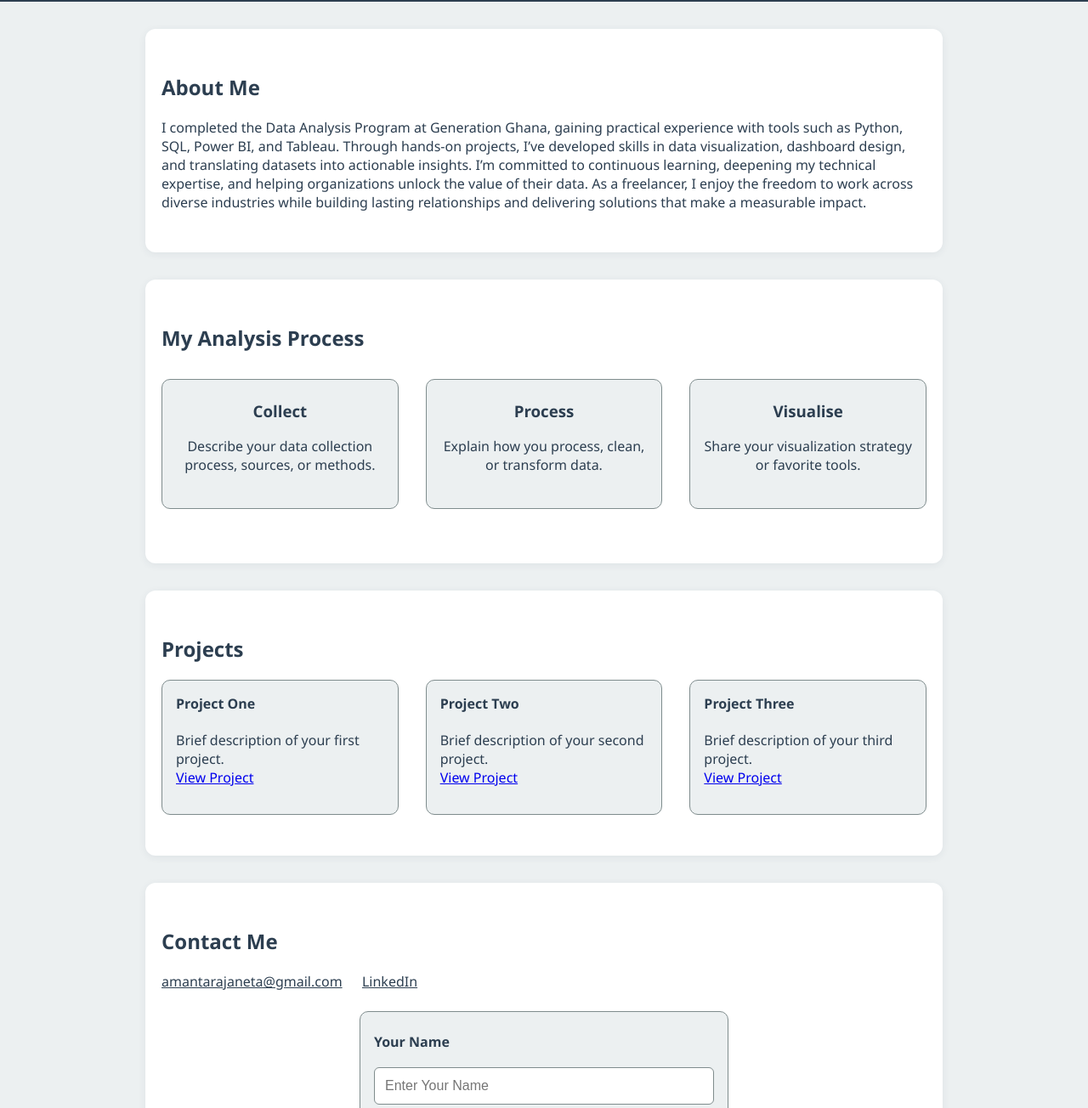
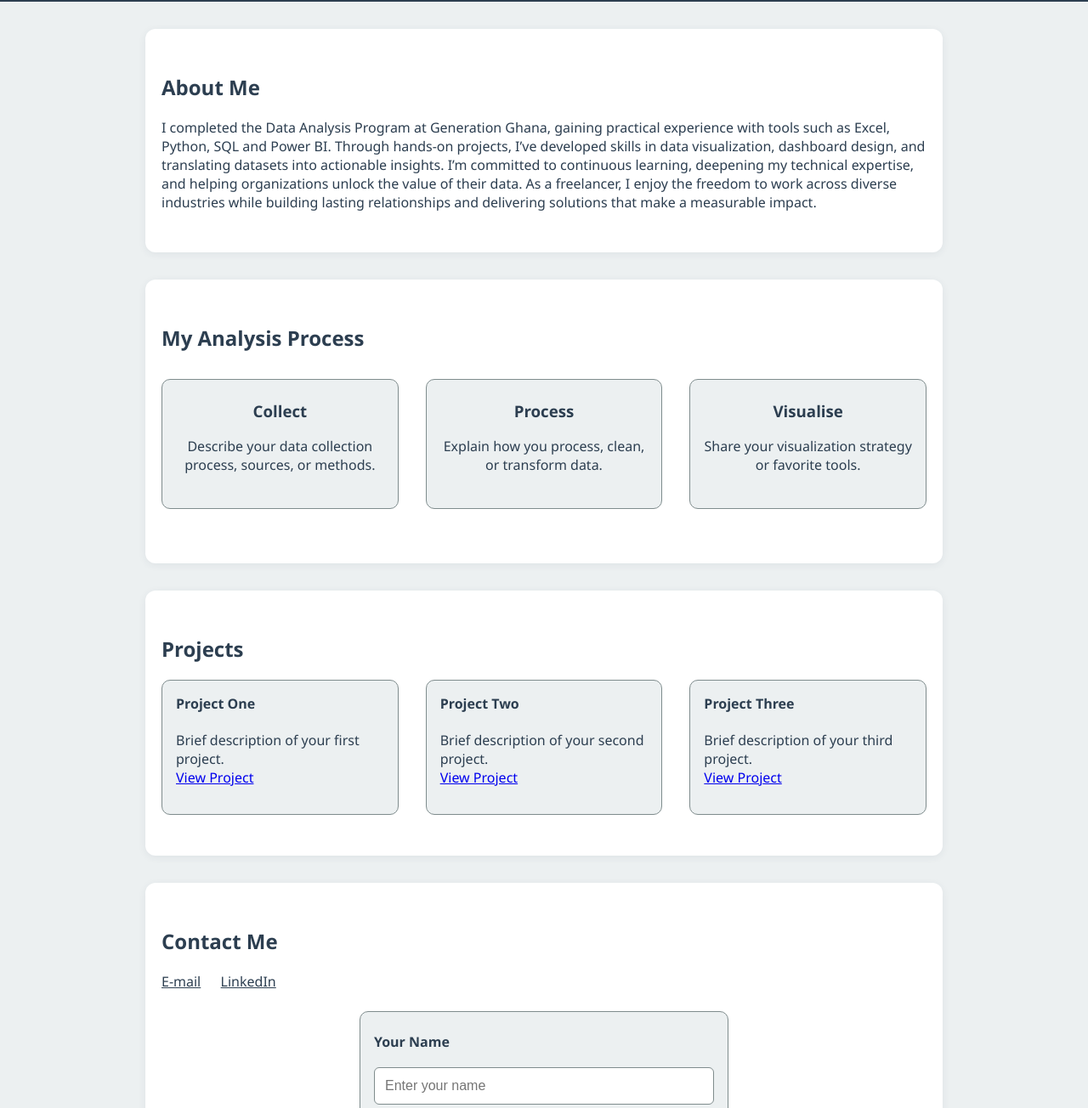
Before and after one commit to Amantara/Amantara.github.io, a plain HTML site: page index.html in a window 1280 px wide. Shown: the part 380-1684 px from the top of the page at 85% size. Drawn offline with Linux system fonts and the light colour scheme.

Commit message:
Update index.html
Portfolio 1.3.0

```diff
--- a/index.html
+++ b/index.html
@@ -178,7 +178,7 @@
 </head>
 <body>
   <header>
-    <img src="https://placehold.co/120x120.png?text=Photo" alt="Your Photo" class="profile-pic">
+    <img src="https://drive.google.com/file/d/1ivRWU7V1-28PhZvHzL9FVNMrTz-OKyjY/view?usp=drive_link" alt="Me" class="profile-pic">
     <h1 class="main-title">Hi! I’m Janet Amantara</h1>
     <p class="subtitle">
       I collect, process, analyze, and visualize data with precision to drive insightful decisions.
@@ -195,7 +195,9 @@
     <h2>About Me</h2>
     <p>
       <!-- Replace this with your own introduction -->
-      I completed the Data Analysis Program at Generation Ghana, gaining practical experience with tools such as Python, SQL, Power BI, and Tableau. Through hands-on projects, I’ve developed skills in data visualization, dashboard design, and translating datasets into actionable insights. I’m committed to continuous learning, deepening my technical expertise, and helping organizations unlock the value of their data. As a freelancer, I enjoy the freedom to work across diverse industries while building lasting relationships and delivering solutions that make a measurable impact.
+      I completed the Data Analysis Program at Generation Ghana, gaining practical experience with tools such as Excel, Python, SQL and Power BI.
+      Through hands-on projects, I’ve developed skills in data visualization, dashboard design, and translating datasets into actionable insights. I’m committed to continuous learning, deepening my technical expertise, and helping organizations unlock the value of their data.
+      As a freelancer, I enjoy the freedom to work across diverse industries while building lasting relationships and delivering solutions that make a measurable impact.
     </p>
   </section>
 
@@ -259,12 +261,12 @@
   <section id="contact">
     <h2>Contact Me</h2>
     <div class="contact-links">
-      <a href="mailto:amantarajaneta@gmail.com" target="_blank" rel="noopener noreferrer">amantarajaneta@gmail.com</a>
+      <a href="mailto:amantarajaneta@gmail.com" target="_blank" rel="noopener noreferrer">E-mail</a>
       <a href="https://www.linkedin.com/in/janet-aneribabono-amantara/" target="_blank" rel="noopener noreferrer">LinkedIn</a>
     </div>
     <form class="contact-form" onsubmit="alert('This demo form does not actually send emails. Replace with your own email handler!'); return false;">
       <label for="Name">Your Name</label>
-      <input type="text" id="name" name="name" placeholder="Enter Your Name" required>
+      <input type="text" id="name" name="name" placeholder="Enter your name" required>
 
       <label for="email">Your Email</label>
       <input type="email" id="email" name="email" placeholder="Enter your email" required>
```
